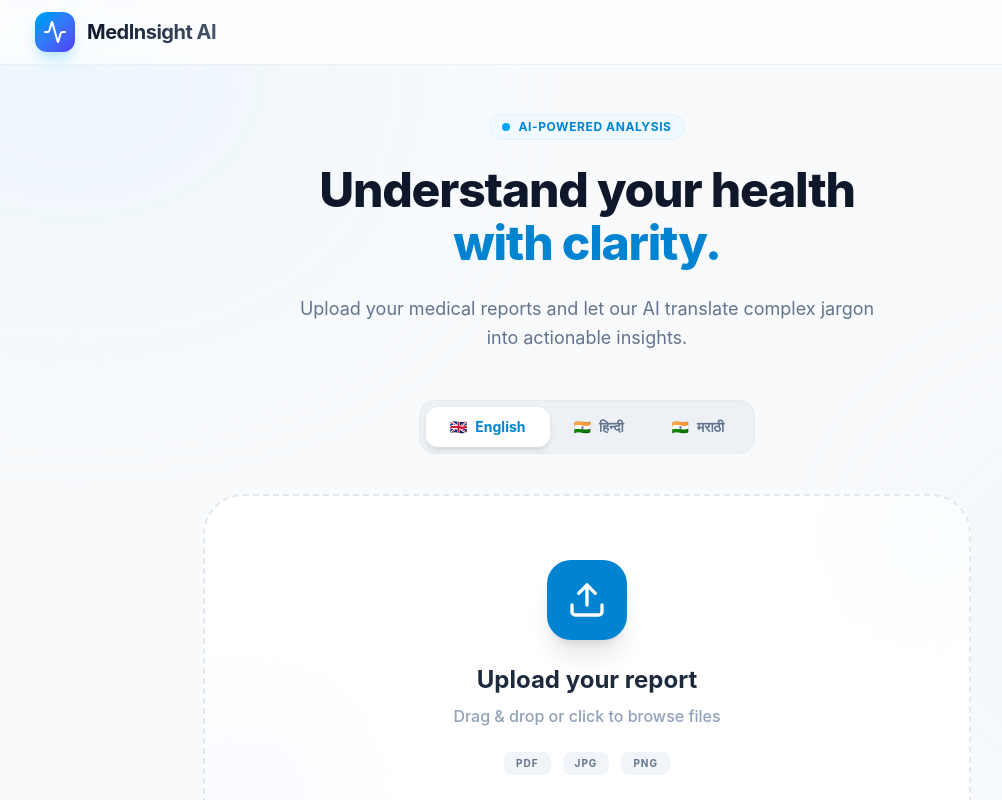
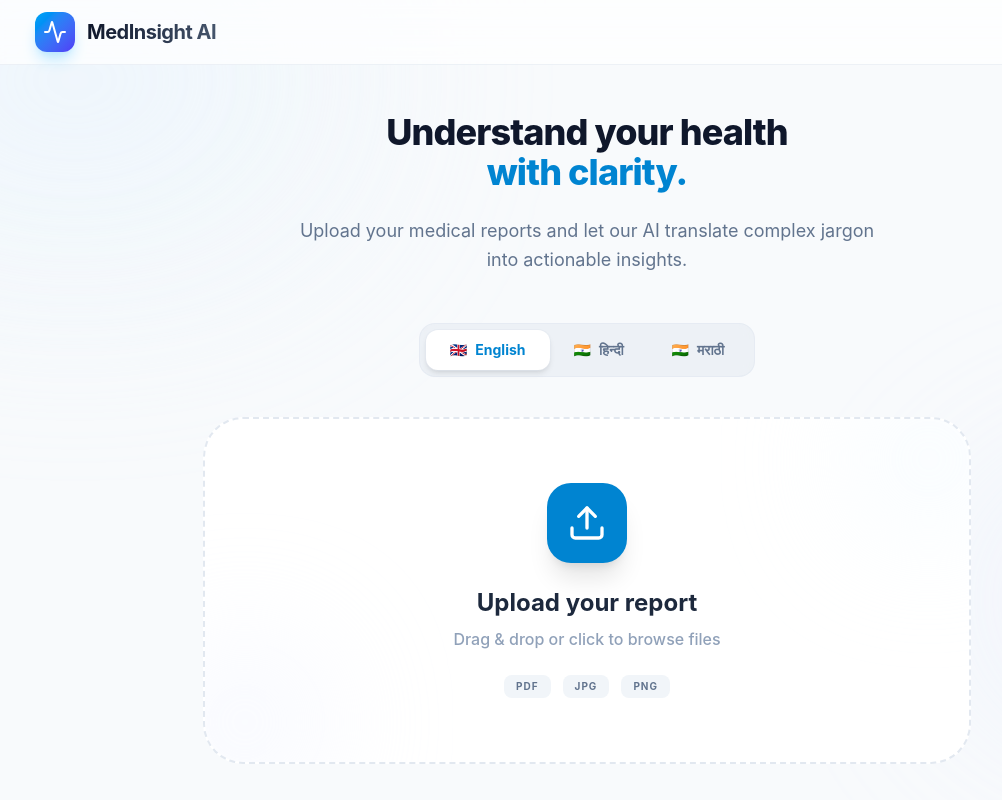
Before and after one commit to AkshayG999/health-report-decoder, a React (Vite) app: page / in a window 1280 px wide. Shown: the top 800 px of the page, without its empty margins (53-1055 px from the left). Built offline with nearby package versions, Linux system fonts and the light colour scheme.

Commit message:
refactor(ui): remove AI-Powered Analysis animation
- Deleted motion.div block with animated ping effect
- Adjusted heading size from md:text-5xl to md:text-4xl
- Simplified header content for clearer presentation
- Retained overall layout and styling consistency

```diff
--- a/src/App.tsx
+++ b/src/App.tsx
@@ -182,19 +182,7 @@
               className="max-w-3xl mx-auto"
             >
               <div className="text-center mb-12">
-                <motion.div
-                  initial={{ opacity: 0, scale: 0.8 }}
-                  animate={{ opacity: 1, scale: 1 }}
-                  transition={{ delay: 0.2 }}
-                  className="inline-flex items-center gap-2 px-3 py-1 rounded-full bg-sky-50 text-sky-600 text-xs font-bold uppercase tracking-wider mb-6 border border-sky-100"
-                >
-                  <span className="relative flex h-2 w-2">
-                    <span className="animate-ping absolute inline-flex h-full w-full rounded-full bg-sky-400 opacity-75"></span>
-                    <span className="relative inline-flex rounded-full h-2 w-2 bg-sky-500"></span>
-                  </span>
-                  AI-Powered Analysis
-                </motion.div>
-                <h2 className="text-4xl md:text-5xl font-extrabold text-slate-900 mb-6 tracking-tight leading-[1.1]">
+                <h2 className="text-4xl md:text-4xl font-extrabold text-slate-900 mb-6 tracking-tight leading-[1.1]">
                   Understand your health <br />
                   <span className="text-sky-600">with clarity.</span>
                 </h2>
```
